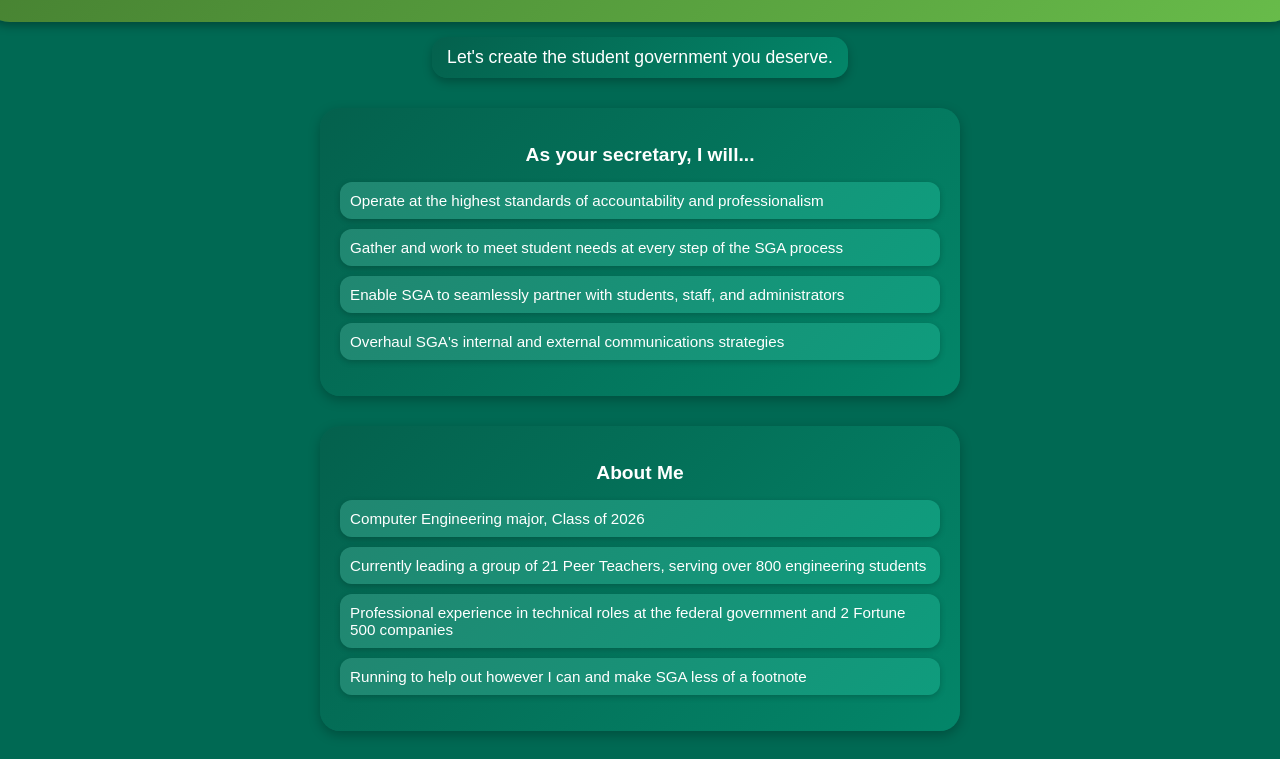
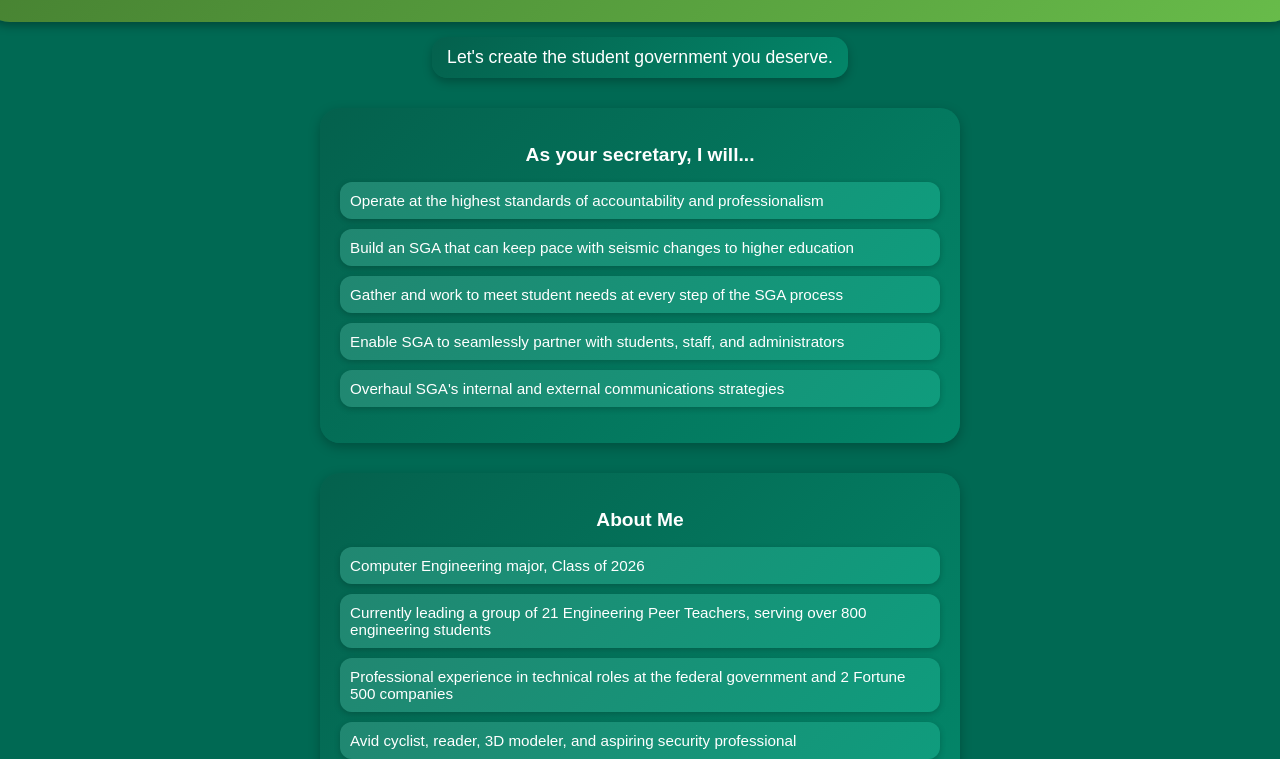
Before and after one commit to johnc-calhoun/csu_sga25site, a plain HTML site: page index.html in a window 1280 px wide. Shown: the part 199-958 px from the top of the page. Drawn offline with Linux system fonts and the light colour scheme.

Commit message:
Edited campaign points

```diff
--- a/index.html
+++ b/index.html
@@ -133,6 +133,7 @@
     <h2>As your secretary, I will...</h2>
     <ul>
       <li>Operate at the highest standards of accountability and professionalism</li>
+      <li>Build an SGA that can keep pace with seismic changes to higher education</li>
       <li>Gather and work to meet student needs at every step of the SGA process</li>
       <li>Enable SGA to seamlessly partner with students, staff, and administrators</li>
       <li>Overhaul SGA's internal and external communications strategies</li>
@@ -143,9 +144,9 @@
     <h2>About Me</h2>
     <ul>
       <li>Computer Engineering major, Class of 2026</li>
-      <li>Currently leading a group of 21 Peer Teachers, serving over 800 engineering students</li>
+      <li>Currently leading a group of 21 Engineering Peer Teachers, serving over 800 engineering students</li>
       <li>Professional experience in technical roles at the federal government and 2 Fortune 500 companies</li>
-      <li>Running to help out however I can and make SGA less of a footnote</li>
+      <li>Avid cyclist, reader, 3D modeler, and aspiring security professional</li>
     </ul>
   </div>
 
```
